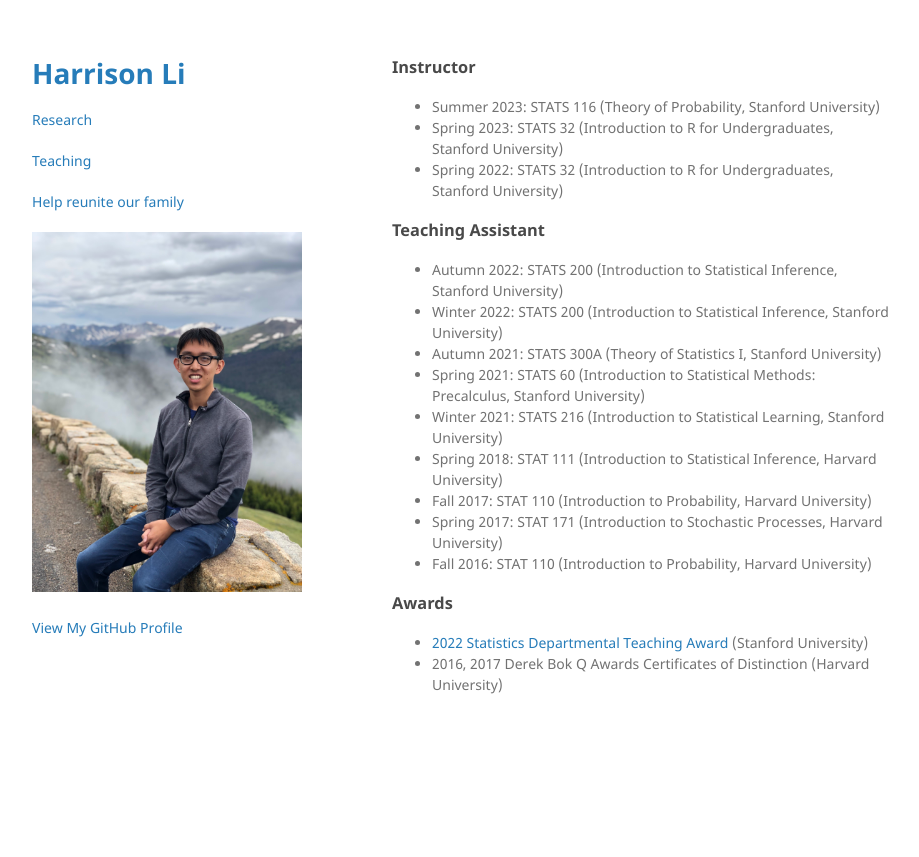
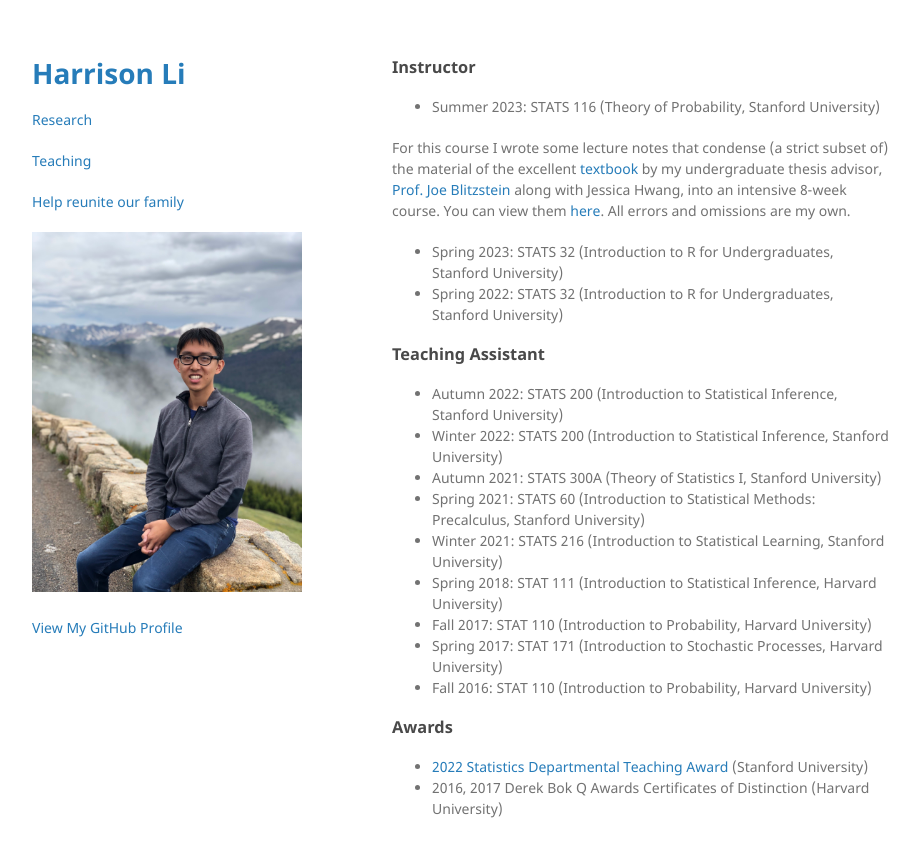
Before and after one commit to hli90722/hli90722.github.io, a Jekyll site: the page built from teaching.md, in a window 1280 px wide. Shown: the top 857 px of the page, without its empty margins (178-1097 px from the left). Built offline with Jekyll 4.4.1, drawn with Linux system fonts in a browser that asks for light colours; the repository's description, which GitHub fills in, is left out.

Commit message:
added pdfs

```diff
--- a/teaching.md
+++ b/teaching.md
@@ -6,6 +6,9 @@ permalink: /teaching/
 
 ### Instructor
 - Summer 2023: STATS 116 (Theory of Probability, Stanford University)
+
+For this course I wrote some lecture notes that condense (a strict subset of) the material of the excellent [textbook](https://drive.google.com/file/d/1VmkAAGOYCTORq1wxSQqy255qLJjTNvBI/edit) by my undergraduate thesis advisor, [Prof. Joe Blitzstein](https://statistics.fas.harvard.edu/people/joseph-k-blitzstein) along with Jessica Hwang, into an intensive 8-week course. You can view them [here](https://hli90722.github.io/pdfs/STATS_116_NOTES.pdf). All errors and omissions are my own.
+
 - Spring 2023: STATS 32 (Introduction to R for Undergraduates, Stanford University)
 - Spring 2022: STATS 32 (Introduction to R for Undergraduates, Stanford University)
 
```
Also changed, not shown: 4 other files.
